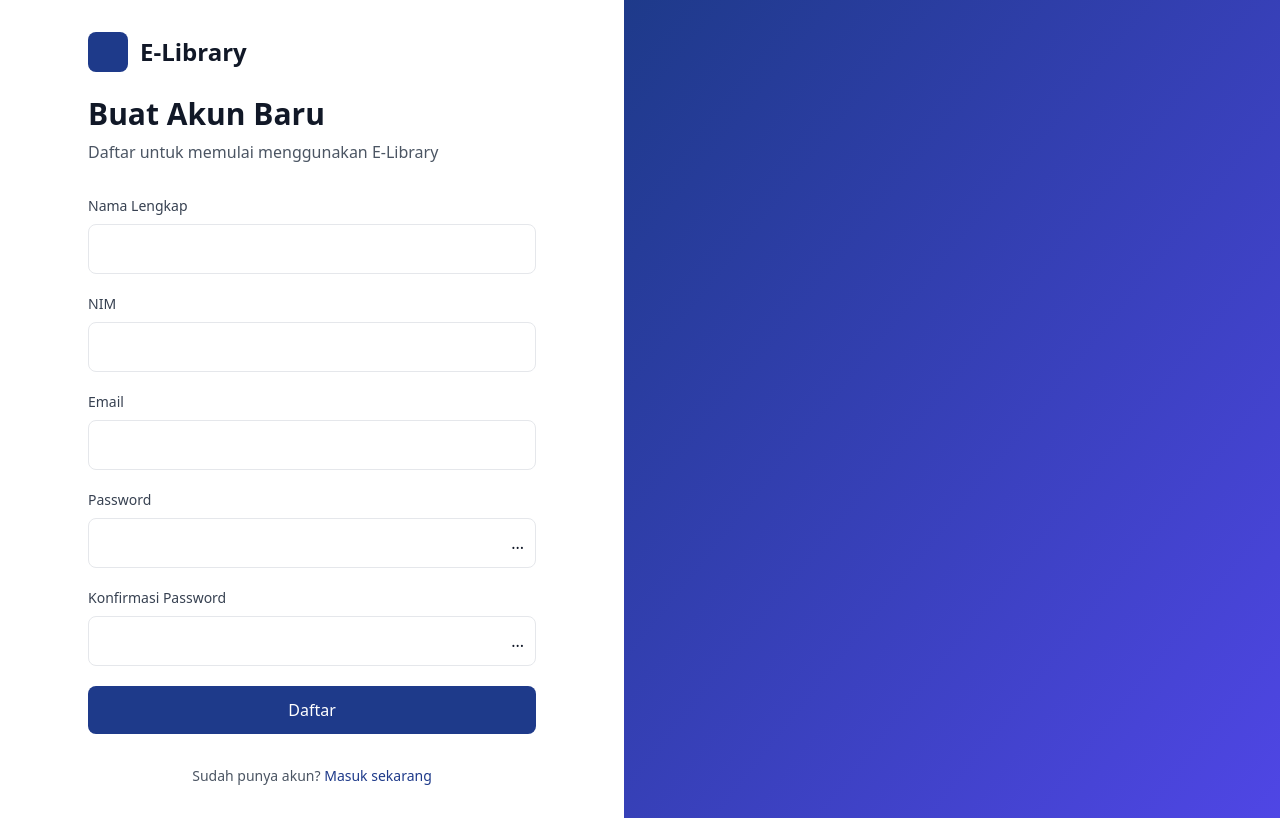
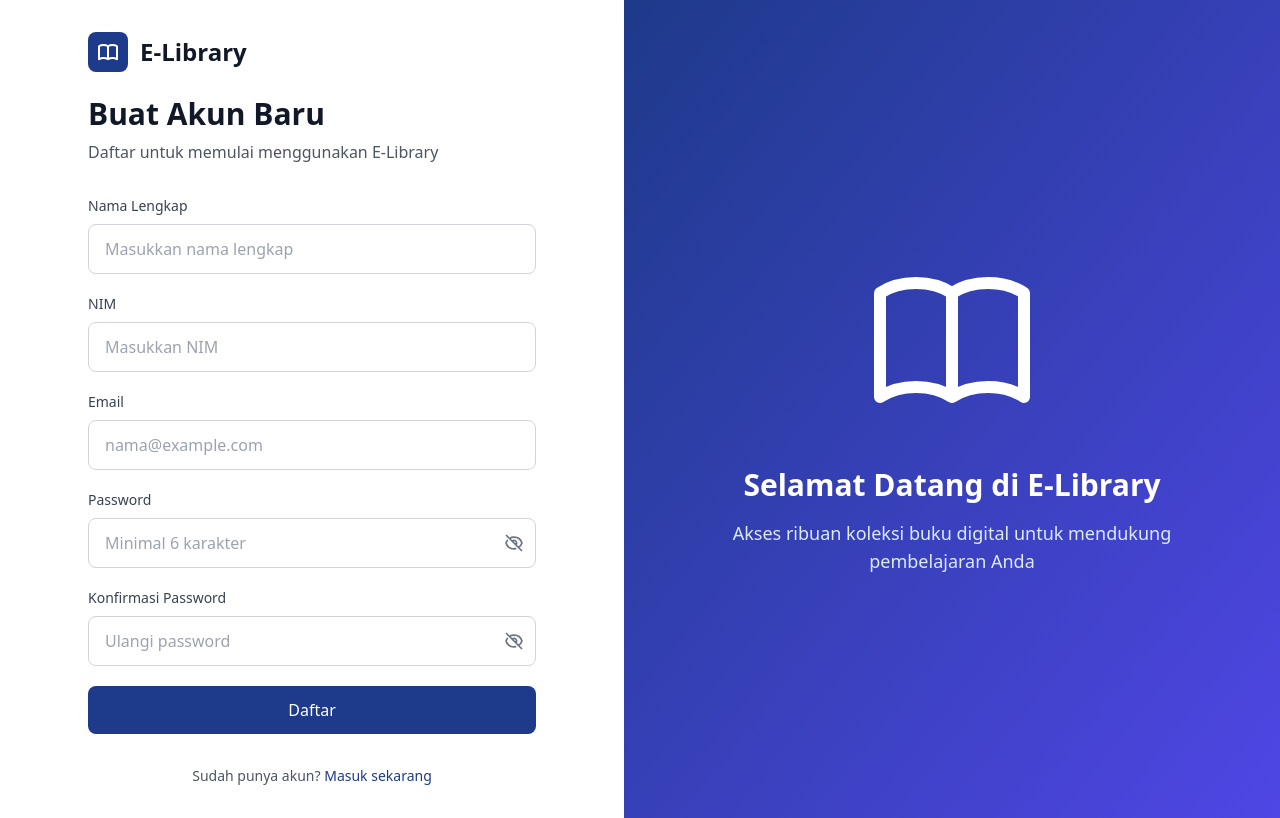
Before and after one commit to avsnaelfrb/web-perpustakaan, a React (Vite) app in the folder Frontend/: page /register in a window 1280 px wide. Built offline with nearby package versions, Linux system fonts and the light colour scheme.

Commit message:
fix: fix form register

```diff
--- a/Frontend/src/pages/Register.jsx
+++ b/Frontend/src/pages/Register.jsx
@@ -2,7 +2,6 @@
 import { useNavigate } from 'react-router-dom';
 import api from '../utils/api';
 import toast from 'react-hot-toast';
-
 
 export default function Register() {
   const navigate = useNavigate();
@@ -19,10 +18,23 @@
   const [loading, setLoading] = useState(false);
 
   const handleChange = (e) => {
+    const { name, value } = e.target;
+
+    // Special handling for NIM - only allow positive numbers
+    if (name === 'nim') {
+      // Remove any non-digit characters
+      const onlyNumbers = value.replace(/\D/g, '');
       setFormData({
         ...formData,
-      [e.target.name]: e.target.value
+        [name]: onlyNumbers
       });
+    } else {
+      setFormData({
+        ...formData,
+        [name]: value
+      });
+    }
+
     setError('');
   };
 
@@ -116,7 +128,7 @@
             <div className="flex items-center gap-3 mb-6">
               <div className="w-10 h-10 bg-blue-900 rounded-lg flex items-center justify-center">
                 <svg className="w-6 h-6 text-white" fill="none" stroke="currentColor" viewBox="0 0 24 24">
-                  <path strokeLinecap="round" strokeLinejoin="round" strokeWidth={2} d="M12 6.253v13..." />
+                  <path strokeLinecap="round" strokeLinejoin="round" strokeWidth={2} d="M12 6.253v13m0-13C10.832 5.477 9.246 5 7.5 5S4.168 5.477 3 6.253v13C4.168 18.477 5.754 18 7.5 18s3.332.477 4.5 1.253m0-13C13.168 5.477 14.754 5 16.5 5c1.747 0 3.332.477 4.5 1.253v13C19.832 18.477 18.247 18 16.5 18c-1.746 0-3.332.477-4.5 1.253" />
                 </svg>
               </div>
               <h1 className="text-2xl font-bold text-gray-900">E-Library</h1>
@@ -136,55 +148,154 @@
           <form onSubmit={handleSubmit} className="space-y-5">
             {/* Nama */}
             <div>
-              <label className="block text-sm font-medium text-gray-700 mb-2">Nama Lengkap</label>
-              <input name="name" value={formData.name} onChange={handleChange} className="w-full px-4 text-white py-3 border rounded-lg" />
+              <label className="block text-sm font-medium text-gray-700 mb-2">
+                Nama Lengkap
+              </label>
+              <input
+                type="text"
+                name="name"
+                value={formData.name}
+                onChange={handleChange}
+                className="w-full text-white px-4 py-3 border border-gray-300 rounded-lg focus:ring-2 focus:ring-blue-500 focus:border-blue-500 outline-none"
+                placeholder="Masukkan nama lengkap"
+                required
+              />
             </div>
 
             {/* NIM */}
             <div>
-              <label className="block text-sm font-medium text-gray-700 mb-2">NIM</label>
-              <input name="nim" type="number" value={formData.nim} onChange={handleChange} className="w-full px-4 text-white py-3 border rounded-lg" />
+              <label className="block text-sm font-medium text-gray-700 mb-2">
+                NIM
+              </label>
+              <input
+                type="text"
+                name="nim"
+                value={formData.nim}
+                onChange={handleChange}
+                inputMode="numeric"
+                pattern="[0-9]*"
+                className="w-full  px-4 py-3 border border-gray-300 rounded-lg focus:ring-2 focus:ring-blue-500 focus:border-blue-500 outline-none text-white"
+                placeholder="Masukkan NIM"
+                required
+              />
             </div>
 
             {/* Email */}
             <div>
-              <label className="block text-sm font-medium text-gray-700 mb-2">Email</label>
-              <input name="email" type="email" value={formData.email} onChange={handleChange} className="w-full px-4 text-white py-3 border rounded-lg" />
+              <label className="block text-sm font-medium text-gray-700 mb-2">
+                Email
+              </label>
+              <input
+                type="email"
+                name="email"
+                value={formData.email}
+                onChange={handleChange}
+                className="w-full px-4 py-3 border border-gray-300 rounded-lg focus:ring-2 focus:ring-blue-500 focus:border-blue-500 outline-none text-white"
+                placeholder="nama@example.com"
+                required
+              />
             </div>
 
             {/* Password */}
             <div>
-              <label className="block text-sm font-medium text-gray-700 mb-2">Password</label>
+              <label className="block text-sm font-medium text-gray-700 mb-2">
+                Password
+              </label>
               <div className="relative">
-                <input name="password" type={showPassword ? 'text' : 'password'} value={formData.password} onChange={handleChange} className="w-full px-4 text-white py-3 border rounded-lg pr-12" />
-                <button type="button" onClick={() => setShowPassword(s => !s)} className="absolute right-3 top-1/2 -translate-y-1/2">...</button>
+                <input
+                  type={showPassword ? 'text' : 'password'}
+                  name="password"
+                  value={formData.password}
+                  onChange={handleChange}
+                  className="w-full px-4 py-3 border border-gray-300 rounded-lg focus:ring-2 focus:ring-blue-500 focus:border-blue-500 outline-none pr-12 text-white"
+                  placeholder="Minimal 6 karakter"
+                  required
+                />
+                <button
+                  type="button"
+                  onClick={() => setShowPassword(!showPassword)}
+                  className="absolute right-3 top-1/2 -translate-y-1/2 text-gray-500 hover:text-gray-700"
+                >
+                  {showPassword ? (
+                    <svg className="w-5 h-5" fill="none" stroke="currentColor" viewBox="0 0 24 24">
+                      <path strokeLinecap="round" strokeLinejoin="round" strokeWidth={2} d="M15 12a3 3 0 11-6 0 3 3 0 016 0z" />
+                      <path strokeLinecap="round" strokeLinejoin="round" strokeWidth={2} d="M2.458 12C3.732 7.943 7.523 5 12 5c4.478 0 8.268 2.943 9.542 7-1.274 4.057-5.064 7-9.542 7-4.477 0-8.268-2.943-9.542-7z" />
+                    </svg>
+                  ) : (
+                    <svg className="w-5 h-5" fill="none" stroke="currentColor" viewBox="0 0 24 24">
+                      <path strokeLinecap="round" strokeLinejoin="round" strokeWidth={2} d="M13.875 18.825A10.05 10.05 0 0112 19c-4.478 0-8.268-2.943-9.543-7a9.97 9.97 0 011.563-3.029m5.858.908a3 3 0 114.243 4.243M9.878 9.878l4.242 4.242M9.88 9.88l-3.29-3.29m7.532 7.532l3.29 3.29M3 3l3.59 3.59m0 0A9.953 9.953 0 0112 5c4.478 0 8.268 2.943 9.543 7a10.025 10.025 0 01-4.132 5.411m0 0L21 21" />
+                    </svg>
+                  )}
+                </button>
               </div>
             </div>
 
             {/* Konfirmasi Password */}
             <div>
-              <label className="block text-sm font-medium text-gray-700 mb-2">Konfirmasi Password</label>
+              <label className="block text-sm font-medium text-gray-700 mb-2">
+                Konfirmasi Password
+              </label>
               <div className="relative">
-                <input name="confirmPassword" type={showConfirmPassword ? 'text' : 'password'} value={formData.confirmPassword} onChange={handleChange} className="w-full px-4 text-white py-3 border rounded-lg pr-12" />
-                <button type="button" onClick={() => setShowConfirmPassword(s => !s)} className="absolute right-3 top-1/2 -translate-y-1/2">...</button>
+                <input
+                  type={showConfirmPassword ? 'text' : 'password'}
+                  name="confirmPassword"
+                  value={formData.confirmPassword}
+                  onChange={handleChange}
+                  className="w-full px-4 py-3 border border-gray-300 rounded-lg focus:ring-2 focus:ring-blue-500 focus:border-blue-500 outline-none pr-12 text-gray-900"
+                  placeholder="Ulangi password"
+                  required
+                />
+                <button
+                  type="button"
+                  onClick={() => setShowConfirmPassword(!showConfirmPassword)}
+                  className="absolute right-3 top-1/2 -translate-y-1/2 text-gray-500 hover:text-gray-700"
+                >
+                  {showConfirmPassword ? (
+                    <svg className="w-5 h-5" fill="none" stroke="currentColor" viewBox="0 0 24 24">
+                      <path strokeLinecap="round" strokeLinejoin="round" strokeWidth={2} d="M15 12a3 3 0 11-6 0 3 3 0 016 0z" />
+                      <path strokeLinecap="round" strokeLinejoin="round" strokeWidth={2} d="M2.458 12C3.732 7.943 7.523 5 12 5c4.478 0 8.268 2.943 9.542 7-1.274 4.057-5.064 7-9.542 7-4.477 0-8.268-2.943-9.542-7z" />
+                    </svg>
+                  ) : (
+                    <svg className="w-5 h-5" fill="none" stroke="currentColor" viewBox="0 0 24 24">
+                      <path strokeLinecap="round" strokeLinejoin="round" strokeWidth={2} d="M13.875 18.825A10.05 10.05 0 0112 19c-4.478 0-8.268-2.943-9.543-7a9.97 9.97 0 011.563-3.029m5.858.908a3 3 0 114.243 4.243M9.878 9.878l4.242 4.242M9.88 9.88l-3.29-3.29m7.532 7.532l3.29 3.29M3 3l3.59 3.59m0 0A9.953 9.953 0 0112 5c4.478 0 8.268 2.943 9.543 7a10.025 10.025 0 01-4.132 5.411m0 0L21 21" />
+                    </svg>
+                  )}
+                </button>
               </div>
             </div>
 
-            <button type="submit" disabled={loading} className="w-full bg-blue-900 text-white py-3 rounded-lg">
+            {/* Submit Button */}
+            <button
+              type="submit"
+              disabled={loading}
+              className="w-full bg-blue-900 hover:bg-blue-800 text-white font-medium py-3 rounded-lg transition-colors disabled:opacity-50 disabled:cursor-not-allowed"
+            >
               {loading ? 'Mendaftar...' : 'Daftar'}
             </button>
           </form>
 
+          {/* Login Link */}
           <p className="mt-8 text-center text-sm text-gray-600">
             Sudah punya akun?{' '}
-            <button onClick={() => navigate('/login')} className="text-blue-900">Masuk sekarang</button>
+            <button
+              onClick={() => navigate('/login')}
+              className="text-blue-900 font-medium hover:text-blue-800 transition-colors"
+            >
+              Masuk sekarang
+            </button>
           </p>
         </div>
       </div>
 
-      {/* Right Side - Illustration (optional) */}
+      {/* Right Side - Illustration */}
       <div className="hidden lg:flex flex-1 bg-gradient-to-br from-blue-900 to-indigo-600 p-12 items-center justify-center">
-        {/* ... ilustrasi ... */}
+        <div className="text-center text-white">
+          <svg className="w-48 h-48 mx-auto mb-8" fill="none" stroke="currentColor" viewBox="0 0 24 24">
+            <path strokeLinecap="round" strokeLinejoin="round" strokeWidth={1.5} d="M12 6.253v13m0-13C10.832 5.477 9.246 5 7.5 5S4.168 5.477 3 6.253v13C4.168 18.477 5.754 18 7.5 18s3.332.477 4.5 1.253m0-13C13.168 5.477 14.754 5 16.5 5c1.747 0 3.332.477 4.5 1.253v13C19.832 18.477 18.247 18 16.5 18c-1.746 0-3.332.477-4.5 1.253" />
+          </svg>
+          <h2 className="text-3xl font-bold mb-4">Selamat Datang di E-Library</h2>
+          <p className="text-lg text-blue-100">Akses ribuan koleksi buku digital untuk mendukung pembelajaran Anda</p>
+        </div>
       </div>
     </div>
   );
```
Lines whose indentation alone changed are shown as unchanged.
